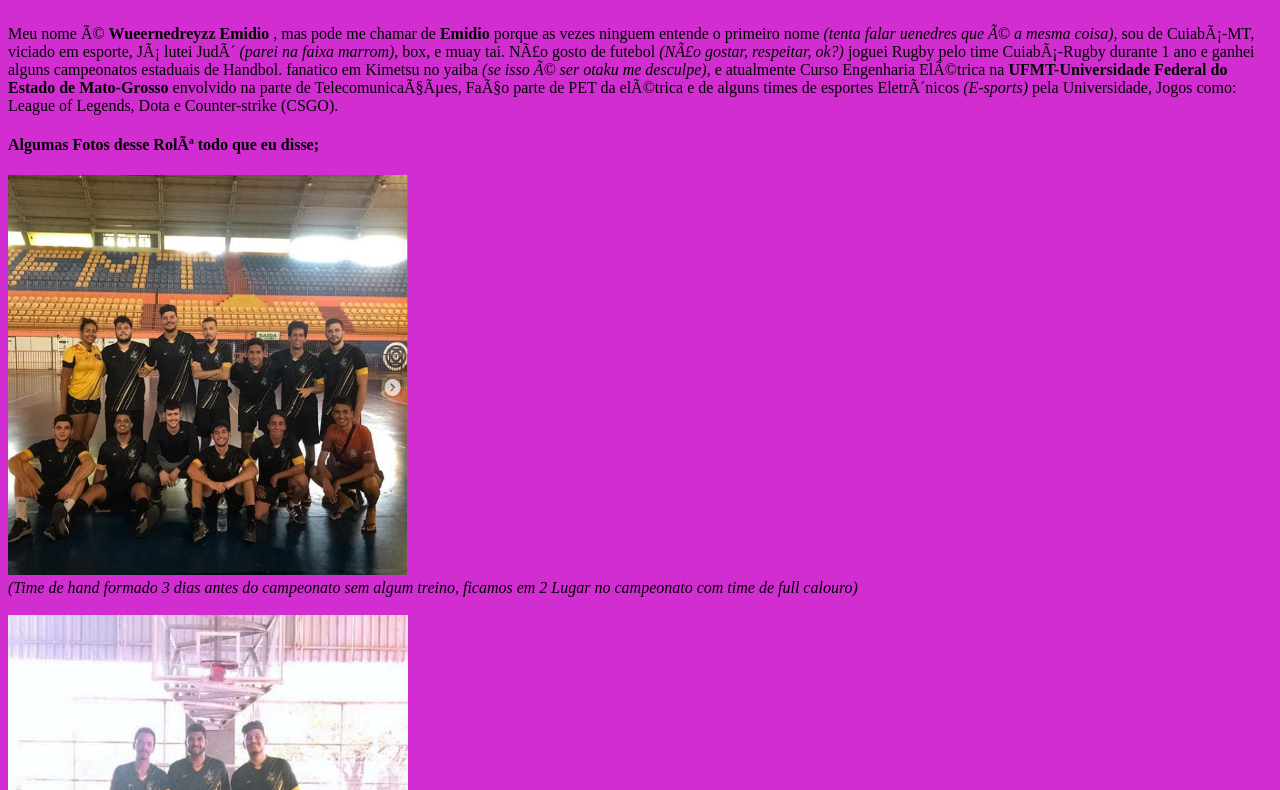
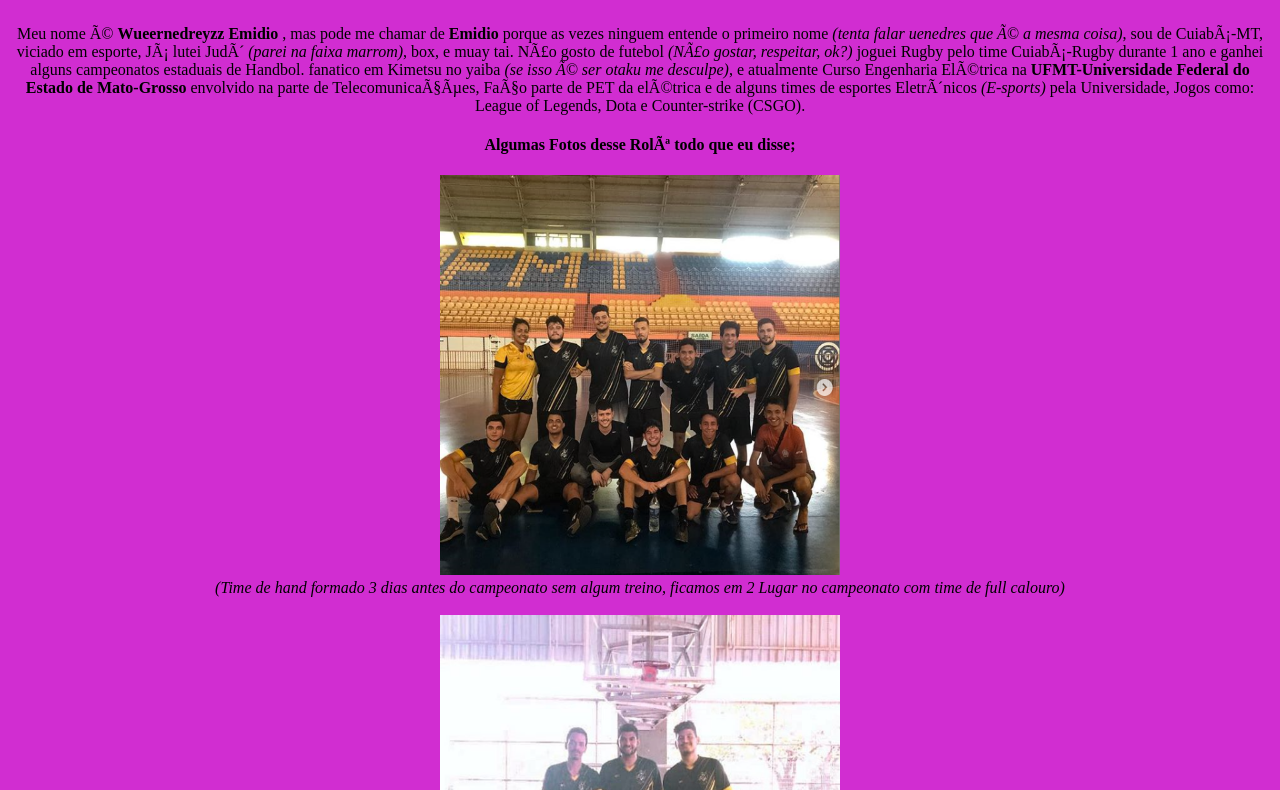
Before and after one commit to uenedres/Minha_Pagina, a plain HTML site: page wueernereyzz_emidio_alencar_da_costa_goçalves.html in a window 1280 px wide. Shown: the part 73-863 px from the top of the page. Drawn offline with Linux system fonts and the light colour scheme.

Commit message:
meu site

```diff
--- a/wueernereyzz_emidio_alencar_da_costa_goçalves.html
+++ b/wueernereyzz_emidio_alencar_da_costa_goçalves.html
@@ -4,7 +4,7 @@
 		<meta charset="uft-8"/>
 		<title> Wueernedreyzz Emidio Alencar da Costa Gonçalves, 23 Anos, Viciado em esporte e odeia perder </title>
 	</head>
-	<body style=background-color:rgb(209,45,209); text-align:center;>
+	<body style="background-color:rgb(209,45,209); text-align:center;">
 		<h1>Sobre mim;</h1> <BR>
 		Meu nome é <b> Wueernedreyzz Emidio </b>, mas pode me chamar de <b> Emidio </b> porque as vezes ninguem entende o primeiro nome <i>(tenta falar uenedres que é a mesma coisa)</i>,
 		sou de Cuiabá-MT, viciado em esporte, Já lutei Judô <i>(parei na faixa marrom)</i>, box, e muay tai. Não gosto de futebol <i>(Não gostar, respeitar, ok?)</i>
```
